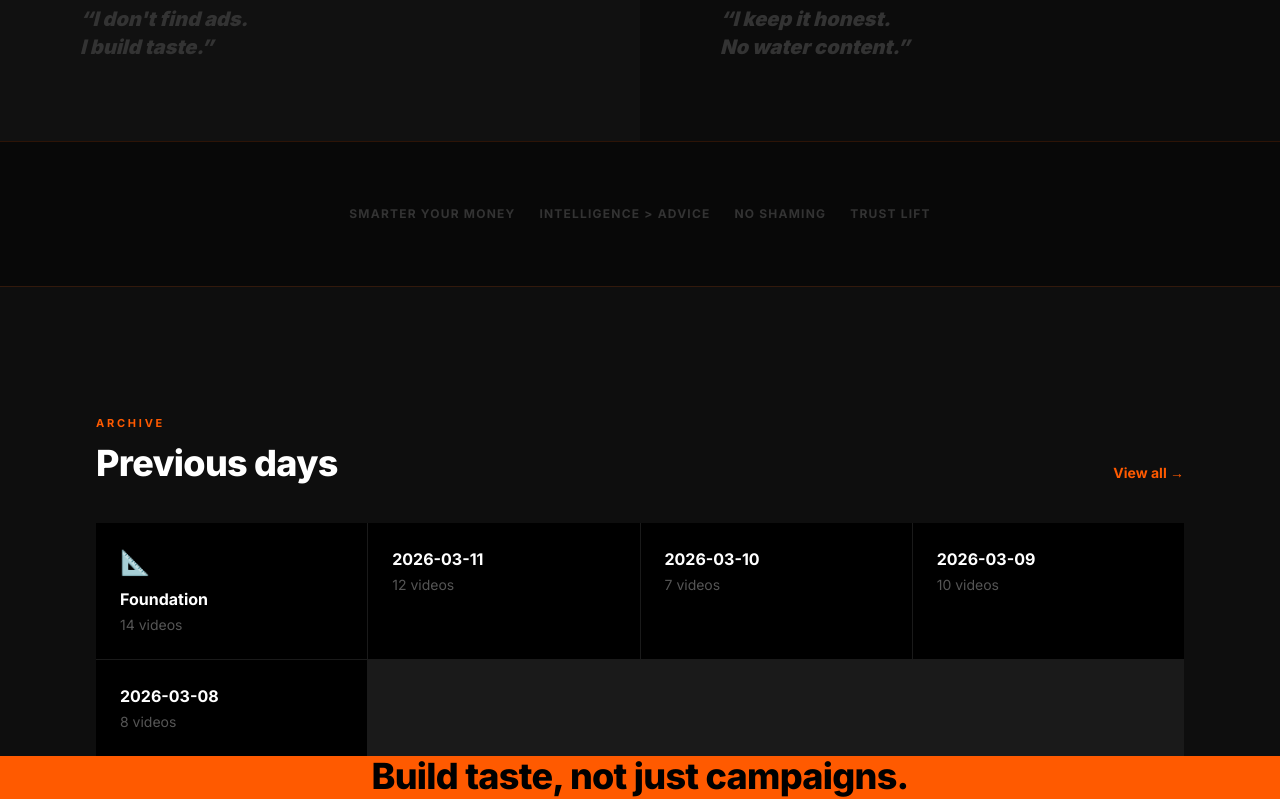
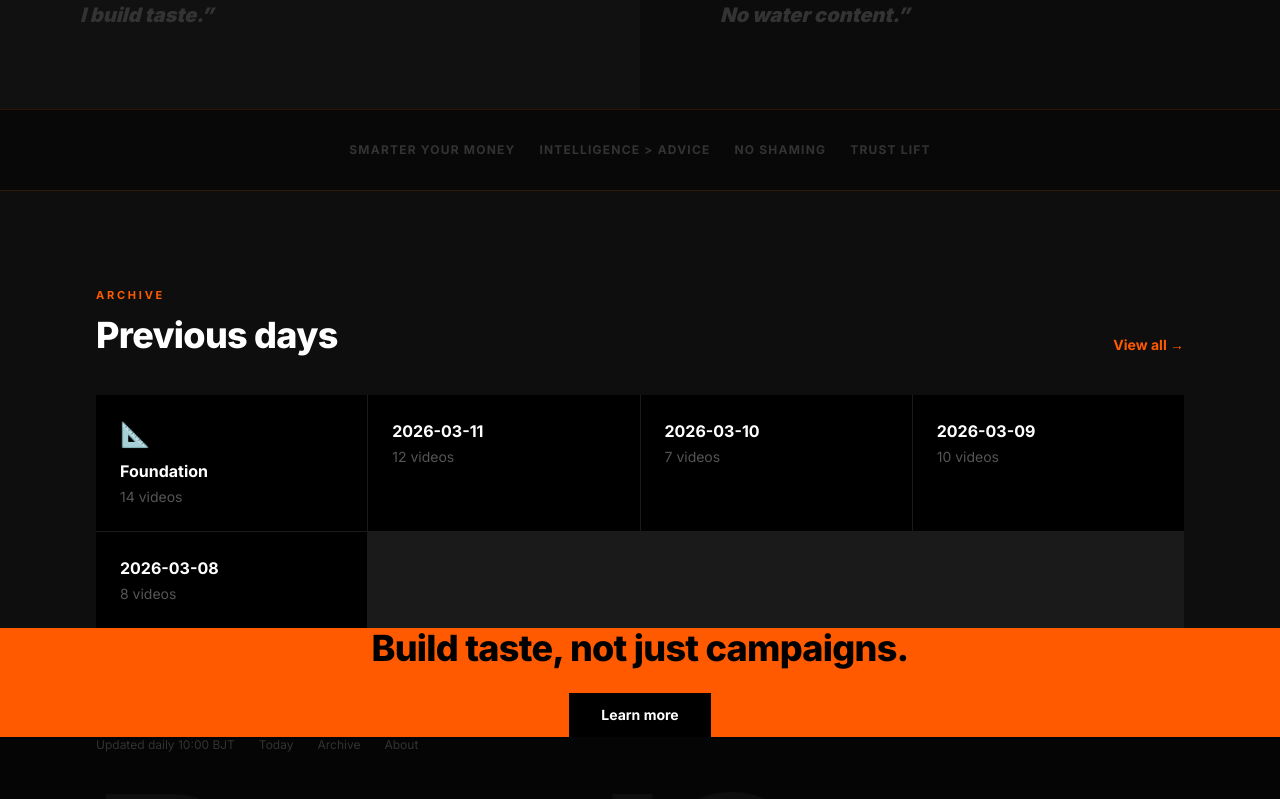
Before and after one commit to kylelinger/yt-inspo-web, a Next.js app: page / in a window 1280 px wide. Shown: the part 3117-3916 px from the top of the page. Built offline with nearby package versions, Linux system fonts and the light colour scheme.

Commit message:
adjust: reduce section padding - TODAY/ARCHIVE pt-24 (96px), Brand Tags py-8 (32px)

```diff
--- a/src/app/page.tsx
+++ b/src/app/page.tsx
@@ -56,7 +56,7 @@ export default function Home() {
       </div>
 
       {/* ═══ TODAY ═══ */}
-      <div id="today" className="section-full section-dark pt-32" style={{ borderTop: "1px solid rgba(255, 90, 0, 0.15)" }}>
+      <div id="today" className="section-full section-dark pt-24" style={{ borderTop: "1px solid rgba(255, 90, 0, 0.15)" }}>
         <div className="section-inner pb-8">
           <FadeInView>
             <div className="flex items-end justify-between mb-10">
@@ -160,7 +160,7 @@ export default function Home() {
       </div>
 
       {/* ═══ BRAND TAGS strip ═══ */}
-      <div className="section-full py-16" style={{ background: "#080808", borderTop: "1px solid rgba(255, 90, 0, 0.15)" }}>
+      <div className="section-full py-8" style={{ background: "#080808", borderTop: "1px solid rgba(255, 90, 0, 0.15)" }}>
         <div className="section-inner flex flex-wrap items-center justify-center gap-6">
           {["Smarter your money", "Intelligence > Advice", "No shaming", "Trust lift"].map((tag) => (
             <span key={tag} className="text-xs font-bold uppercase tracking-widest text-[#333]">
@@ -172,7 +172,7 @@ export default function Home() {
 
       {/* ═══ ARCHIVE ═══ */}
       {olderDates.length > 0 && (
-        <div className="section-full section-alt pt-32" style={{ borderTop: "1px solid rgba(255, 90, 0, 0.15)" }}>
+        <div className="section-full section-alt pt-24" style={{ borderTop: "1px solid rgba(255, 90, 0, 0.15)" }}>
           <div className="section-inner pb-8">
             <FadeInView>
               <div className="flex items-end justify-between mb-10">
```
